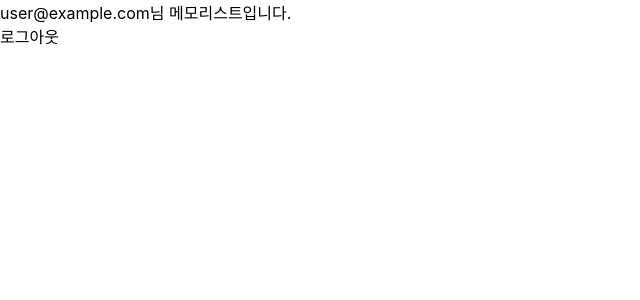
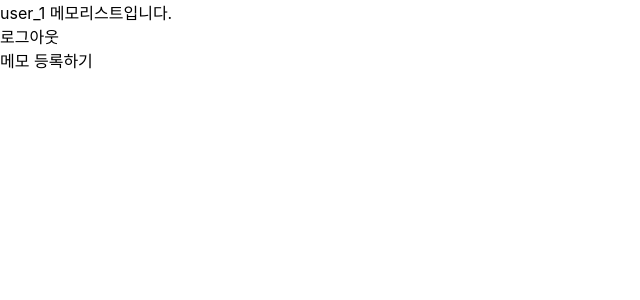
Before and after one commit to sanynote/memo-list, a React (Create React App) app: page /list in a window 1280 px wide. Shown: the top 300 px of the page, without its empty margins (0-640 px from the left). Built offline with nearby package versions, Linux system fonts and the light colour scheme; no server answers; the database is empty; sample sign-in values are in the browser's storage.

Commit message:
feat: context api 전역관리 초기화 이슈 해결

```diff
--- a/src/App.tsx
+++ b/src/App.tsx
@@ -6,13 +6,10 @@ import {AuthContextProvider} from "./auth.context.provider";
 
 
 function App() {
-
-
   return (
     <AuthContextProvider>
       <RouterProvider router={router}/>
     </AuthContextProvider>
-
   );
 }
 
--- a/src/auth.context.provider.tsx
+++ b/src/auth.context.provider.tsx
@@ -1,14 +1,16 @@
-import React, {createContext} from 'react';
+import React, {createContext, useContext} from 'react';
 import {onAuthStateChanged} from "firebase/auth";
 import {authFire} from "./firebase";
 
 export const AuthContext = createContext(false);
 
 export const AuthContextProvider = ({children}: any) => {
-  const [isLoggedIn, setIsLoggedIn] = React.useState(false);
+  const uidCheck = localStorage.getItem('uid') ? true : false
+  const [isLoggedIn, setIsLoggedIn] = React.useState(uidCheck);
   const [init, setInit] = React.useState(false);
+ console.log( localStorage.getItem('uid'),'ddd')
   console.log(isLoggedIn, '이게진짜로그이인')
-  React.useLayoutEffect(() => {
+  React.useEffect(() => {
     onAuthStateChanged(authFire, (user) => {
       if (user) {
         setIsLoggedIn(true);
--- a/src/firebase.ts
+++ b/src/firebase.ts
@@ -1,6 +1,7 @@
 
 import { initializeApp } from "firebase/app";
 import { getAuth} from "firebase/auth";
+import {getFirestore} from 'firebase/firestore'
 
 
 
@@ -14,4 +15,6 @@ const firebaseConfig = {
 };
 
 const app = initializeApp(firebaseConfig);
+
 export const authFire = getAuth(app);
+export const db = getFirestore(app)
--- a/src/pages/auth/auth.page.tsx
+++ b/src/pages/auth/auth.page.tsx
@@ -39,7 +39,8 @@ function AuthPage() {
   const signInButton = async () => {
     try {
       const curUserInfo = await signInWithEmailAndPassword(authFire, email, password);
-      console.log(curUserInfo.user, 'ssss');
+      console.log(curUserInfo.user.uid, 'uid');
+      localStorage.setItem('uid',curUserInfo.user.uid)
       setUser(curUserInfo.user);
       navigate('/list')
     } catch (err: any) {
--- a/src/pages/memo/list.tsx
+++ b/src/pages/memo/list.tsx
@@ -3,9 +3,15 @@ import {authFire} from "../../firebase";
 import {onAuthStateChanged, signOut} from "firebase/auth";
 import {useNavigate} from "react-router-dom";
 import {AuthContext} from "../../auth.context.provider";
+import MemoCreate from "./memo.create";
+import {collection, getDocs} from "firebase/firestore";
+import {db} from "../../firebase";
 
 function List() {
   const isLoggedIn = useContext(AuthContext);
+  React.useEffect(() => {
+    getMemos().then()
+  }, [])
 
   // React.useEffect(()=>{
   //   if(!isLoggedIn){
@@ -21,17 +27,33 @@ function List() {
   const navigate = useNavigate()
   const signOutButton = async () => {
     await signOut(authFire)
+    localStorage.removeItem('uid')
     navigate('/signin')
+  }
+
+  const getMemos = async () => {
+    const querySnapshot = await getDocs(collection(db, "memos"));
+    // querySnapshot.forEach((doc) => {
+    //   // 가져온 모든 문서들을 확인
+    //   console.log(doc.id, " => ", doc.data());
+    // });
+
+    console.log(querySnapshot,'ffff')
   }
 
   return (
     <>
       {isLoggedIn ? (
-        <div>
-          {authFire.currentUser?.email}님 메모리스트입니다.
-          <div onClick={() => signOutButton()}>로그아웃</div>
-        </div>
-      ) :(
+        <>
+          <div>
+            {authFire.currentUser?.uid} 메모리스트입니다.
+
+
+            <div onClick={() => signOutButton()}>로그아웃</div>
+          </div>
+          <MemoCreate/>
+        </>
+      ) : (
         <div>로그인 해주세요</div>
       )
       }
--- /dev/null
+++ b/src/pages/memo/memo.create.tsx
@@ -0,0 +1,24 @@
+import React from 'react';
+  import { collection, addDoc } from "firebase/firestore";
+import {db} from "../../firebase";
+function MemoCreate() {
+
+  const createMemo = async () => {
+    try {
+      const docRef = await addDoc(collection(db, "memos"), {
+        title: "hello",
+        contents: "hihihi",
+      });
+      console.log("Document written with ID: ", docRef.id);
+    } catch (e) {
+      console.error("Error adding document: ", e);
+    }
+  }
+  return (
+    <div onClick={()=>createMemo()}>
+      메모 등록하기
+    </div>
+  );
+}
+
+export default MemoCreate;
```
